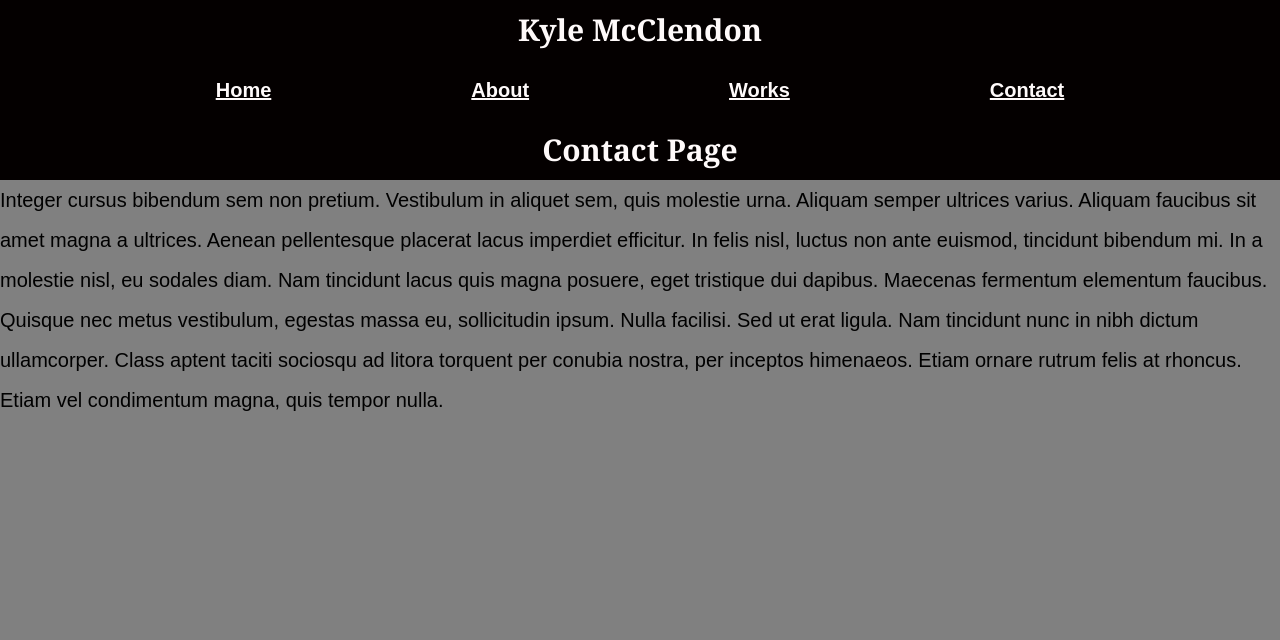
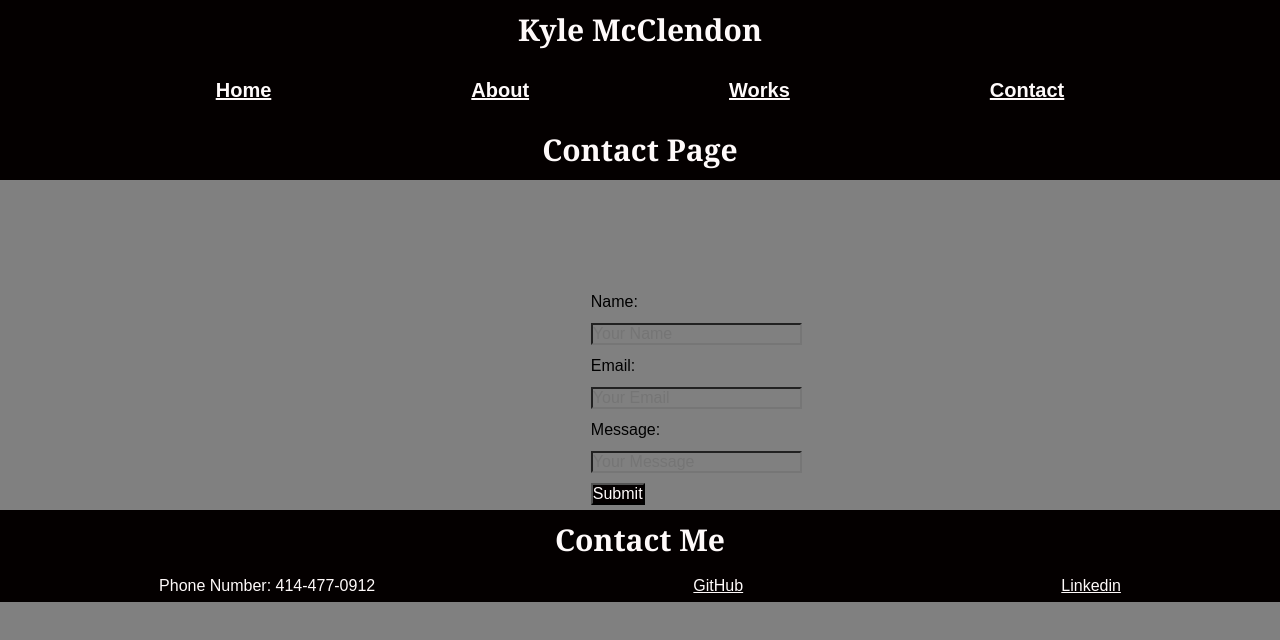
Before and after one commit to KyleM021199/Kyle-McClendon-React-Portfolio, a React (Vite) app: page /contact-page in a window 1280 px wide. Shown: the top 640 px of the page. Built offline with nearby package versions, Linux system fonts and the light colour scheme.

Commit message:
Portfolio complete (Footer sometimes breaks for an unknown reason)

```diff
--- a/src/App.jsx
+++ b/src/App.jsx
@@ -1,5 +1,6 @@
 import { Outlet } from 'react-router-dom';
 import Nav from './components/Navbar/NavTabs';
+import Footer from './components/Navbar/Footer'
 
 
 function App() {
@@ -9,6 +10,7 @@ function App() {
 
       <Nav/>
         <Outlet/>
+        <Footer/>
     </>
   );
 }
--- a/src/assets/css/style.css
+++ b/src/assets/css/style.css
@@ -29,6 +29,19 @@ h3{
 p{
 
     font-size: 20px;
+}
+button{
+    background: var(--black);
+    color: var(--white)
+
+}
+.contact-form{
+    margin-top: 50%;
+    margin-left: 280%;
+    display: table-caption;
+}
+.form-item{
+    vertical-align:middle;
 }
 #About-Me{
     margin-top: 2%;
@@ -70,6 +83,16 @@ nav{
     background-color: var(--black);
     color: var(--white);
     /* text-decoration: underline; */
+}
+.Intro{
+    text-align: center;
+}
+.Intro-p{
+    text-align: center;
+
+}
+.error-text{
+    text-align: center;
 }
 #First-Work{
     width: 80%;
@@ -127,7 +150,9 @@ img:hover{
     align-items: flex-end;
 
 }
-
+.footer-nav{
+justify-content: flex;
+}
 
 
 
--- /dev/null
+++ b/src/components/Navbar/Footer.jsx
@@ -0,0 +1,13 @@
+export default function Footer() {
+    return (
+    <footer>
+    <h2 id="Contact-Me">Contact Me</h2>
+        <nav>
+        Phone Number: 414-477-0912
+        <a href="https://github.com/KyleM021199">GitHub</a>
+        <a href="https://www.linkedin.com/in/kyle-mcclendon-398219232">Linkedin</a>
+        </nav>
+
+    </footer>
+    )
+}
--- a/src/components/pages/ContactPage.jsx
+++ b/src/components/pages/ContactPage.jsx
@@ -1,21 +1,86 @@
 //need a react form for the contact section
-export default function Contact() {
+import { useState } from "react";
+import {validateEmail} from "../../helper/confirmEmail";
+    function Contact() {
+    const [name, setName] = useState('');
+    const [email, setEmail] = useState('');
+    const [message, setMessage] = useState('');
+    const [error, setError] = useState('');
+
+    const handleInputChange = (e) =>{
+        const { target } = e;
+        const inputType = target.name;
+        const inputValue = target.value;
+
+        if(inputType === 'name'){
+            setName(inputValue);
+        } else if(inputType === 'email'){
+            setEmail(inputValue);
+        }else{
+            setMessage(inputValue);
+        }
+    };
+
+    const handleFormSubmit = (e) =>{
+        e.preventDefault();
+
+        if(!validateEmail(email)){
+            setError('Email is invalid');
+            return;
+        }
+        if(message === ''){
+            setError('A message is required');
+            return;
+        }
+
+        setName('');
+        setEmail('');
+        setMessage('');
+        setError('');
+
+    };
+
     return (
       <div>
         <h2>Contact Page</h2>
-        <p>
-          Integer cursus bibendum sem non pretium. Vestibulum in aliquet sem, quis
-          molestie urna. Aliquam semper ultrices varius. Aliquam faucibus sit amet
-          magna a ultrices. Aenean pellentesque placerat lacus imperdiet
-          efficitur. In felis nisl, luctus non ante euismod, tincidunt bibendum
-          mi. In a molestie nisl, eu sodales diam. Nam tincidunt lacus quis magna
-          posuere, eget tristique dui dapibus. Maecenas fermentum elementum
-          faucibus. Quisque nec metus vestibulum, egestas massa eu, sollicitudin
-          ipsum. Nulla facilisi. Sed ut erat ligula. Nam tincidunt nunc in nibh
-          dictum ullamcorper. Class aptent taciti sociosqu ad litora torquent per
-          conubia nostra, per inceptos himenaeos. Etiam ornare rutrum felis at
-          rhoncus. Etiam vel condimentum magna, quis tempor nulla.
-        </p>
+        <form className="contact-form" onSubmit={handleFormSubmit}>
+        Name:
+        <input className="form-item"
+        value={name}
+        name = "name"
+        onChange={handleInputChange}
+        type="text"
+        placeholder="Your Name"
+        />
+        Email:
+        <input
+        className="form-item"
+        value={email}
+        name = "email"
+        onChange={handleInputChange}
+        type="text"
+        placeholder="Your Email"
+        />
+        Message:
+        <input
+        className="form-item"
+        value={message}
+        name = "message"
+        onChange={handleInputChange}
+        type="text"
+        placeholder="Your Message"
+        />
+
+        <button type="submit">
+            Submit
+        </button>
+        </form>
+        {error && (
+        <div>
+          <p className="error-text">{error}</p>
+        </div>
+      )}
       </div>
     );
   }
+export default Contact;
--- /dev/null
+++ b/src/helper/confirmEmail.js
@@ -0,0 +1,4 @@
+export function validateEmail(email) {
+    const re = /^(([^<>()[\]\\.,;:\s@"]+(\.[^<>()[\]\\.,;:\s@"]+)*)|(".+"))@((\[[0-9]{1,3}\.[0-9]{1,3}\.[0-9]{1,3}\.[0-9]{1,3}\])|(([a-zA-Z\-0-9]+\.)+[a-zA-Z]{2,}))$/;
+    return re.test(String(email).toLowerCase());
+  }
```
Also changed, not shown: index.html (+9 -0 lines).
